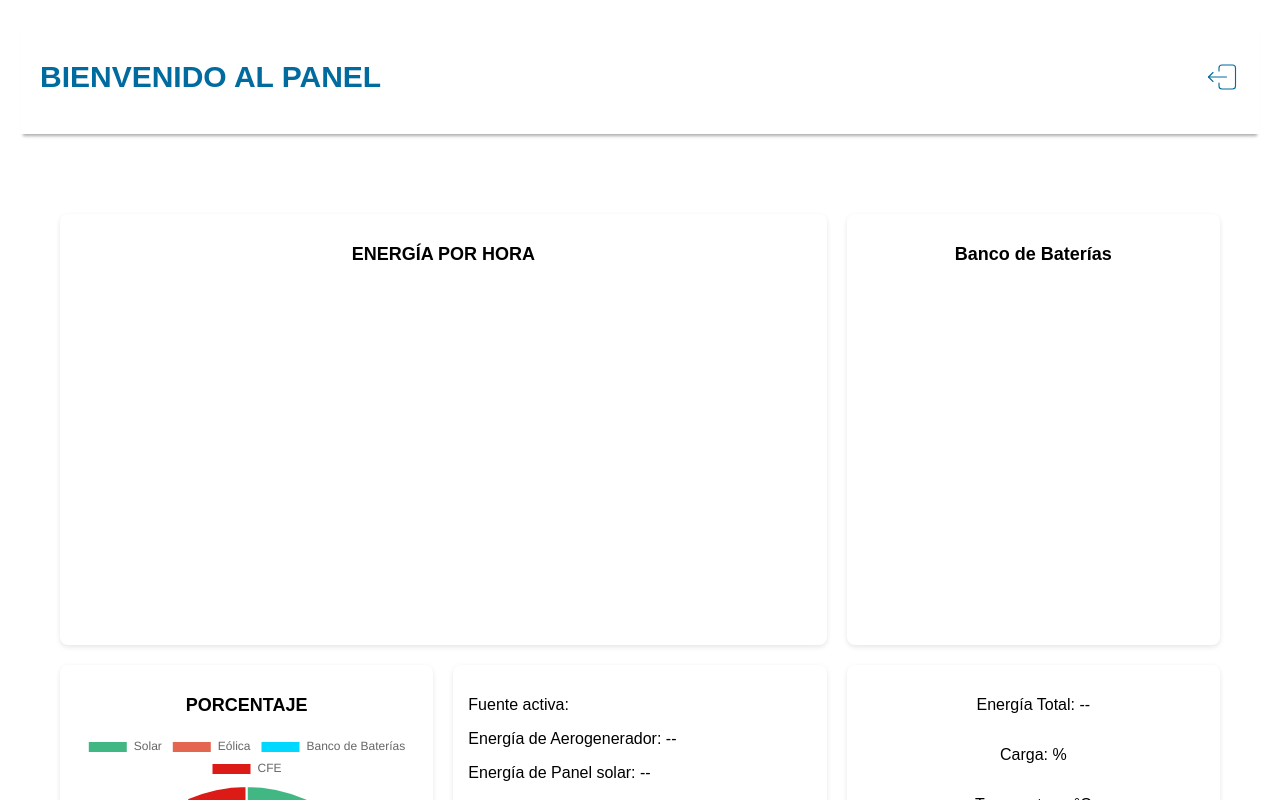
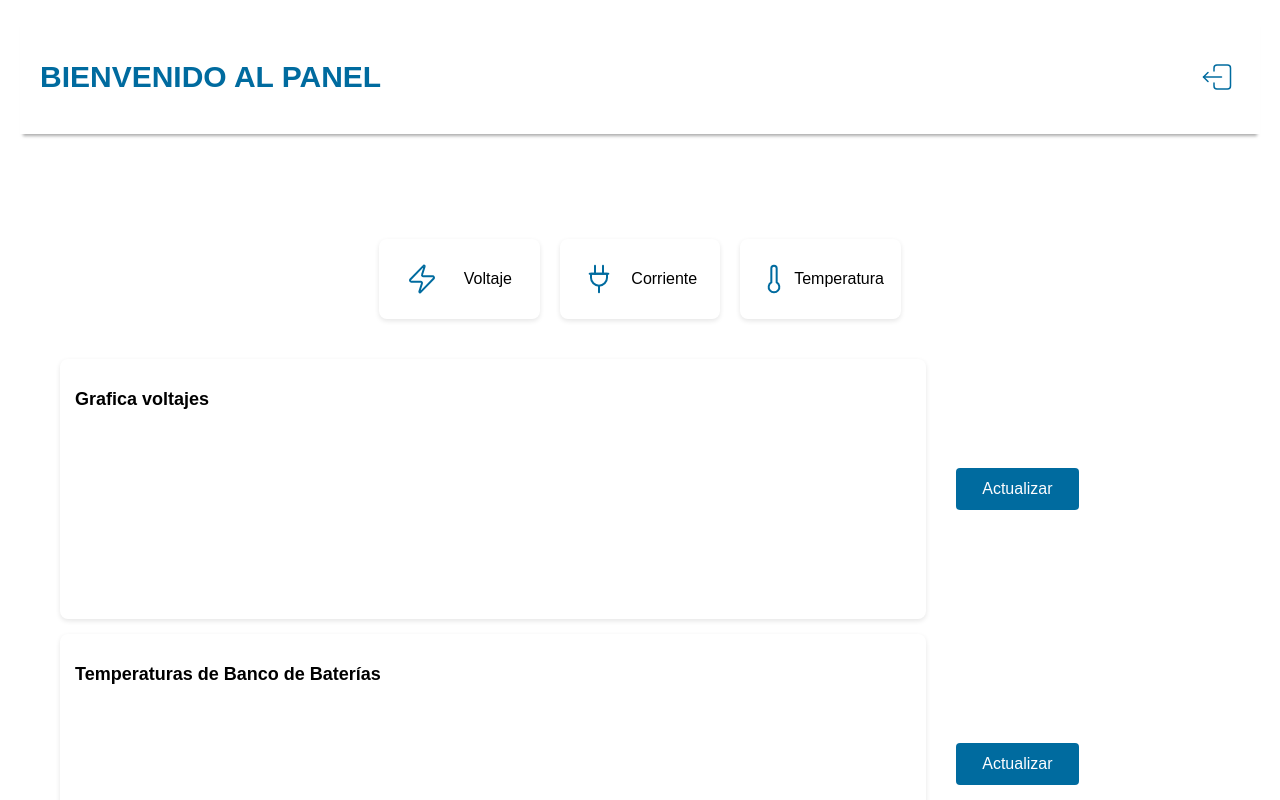
Before and after one commit to WolfMrDuck/Almeja, a Vue app in the folder frontend/: page /panel in a window 1280 px wide. Shown: the top 800 px of the page. Built offline with nearby package versions, Linux system fonts and the light colour scheme; sample sign-in values are in the browser's storage.

Commit message:
Se modificó la presentación del panel y se agregó el css correspondiente a la carpeta assets

```diff
--- /dev/null
+++ b/frontend/src/assets/panel.css
@@ -0,0 +1,164 @@
+body {
+    font-family: 'Arial', sans-serif;
+    background-color: #ffffff;
+    margin: 0;
+    padding: 0;
+  }
+
+  .contenedorGral {
+    padding: 20px;
+  }
+
+  .sombra{ /* www.cssmatic.com/box-shadow  -> para la sombra */
+    box-shadow: 0px 5px 3px -3px rgba(112,112,112,0.59);
+  }
+
+  .sombra-card {
+    box-shadow: 0 2px 5px rgba(0, 0, 0, 0.1);
+  }
+
+  .encabezado {
+    background: white;
+    /*border: #006B9F solid;  esto es solo para ver el borde*/
+    padding: 20px;
+    display: flex;
+    align-items: center;
+    justify-content: space-between;
+  }
+
+  .bienvenida {
+    color: #006B9F;
+    font-size: 30px;
+    font-weight: bold;
+  }
+
+  .panel {
+    /* border: #006B9F solid;esto es solo para ver el borde */
+    margin-top: 20px;
+    padding: 40px;
+  }
+
+  .contenedor {
+    width: 100%;
+    height: 100%;
+    justify-content: center;
+    align-items: flex-start;
+  }
+
+  .card {
+    /* background: white; */
+    /* border: #006B9F solid;esto es solo para ver el borde */
+    padding: 15px;
+    border-radius: 8px;
+    display: flex;
+  }
+
+  .icono {
+    width: 33.3%;
+    margin: 10px;
+    justify-content: space-around;
+    align-items: center;
+  }
+
+  .grid {
+    display: grid;
+    grid-template-columns: repeat(4, 1fr); /*las columnas miden lo mismo*/
+    grid-template-rows: 1fr 2fr 2fr; /*una de las filas es más pequeña que la otra*/
+    gap: 15px;
+    margin-top: 20px;
+  }
+
+  /*Para posicionar los cards*/
+  .g1{
+    grid-column: 2/4;
+    grid-row: 1/2;
+  }
+  .g2{
+    grid-column:1/4;
+    grid-row: 2/3;
+  }
+  .g3{
+    grid-column:4/5;
+    grid-row: 2/3;
+  }
+  .g4{
+    grid-column:1/4 ;
+    grid-row: 3/4;
+  }
+  .g5{
+    grid-column:4/5 ;
+    grid-row: 3/4;
+  }
+
+  .subtitle {
+    font-size: 18px;
+    font-weight: bold;
+    text-align: center;
+  }
+
+
+.boton-logout{
+    background-color: transparent;
+    border: none;
+    padding: 5px;
+    border-radius: 50%;
+    cursor: pointer;
+    transition: background-color 0.3s, transform 0.2s;
+    display: flex;
+    align-items: center;
+    justify-content: center;
+}
+
+.boton-logout svg {
+    transition: transform 0.2s, fill 0.3s;
+}
+
+.boton-logout:hover {
+    background-color: var(--color-primario-hover);
+    /*border: var(--color-primario) solid;*/
+    transform: scale(1.1);
+}
+
+.boton-logout:hover svg {
+    stroke: var(--color-blanco);
+}
+
+/*Media queries*/
+@media screen and (max-width: 768px) {
+  .grid{
+    grid-template-columns: 1fr;
+    grid-template-rows: auto;
+  }
+  .g1, .g2, .g3, .g4, .g5 {
+    grid-column: 1 / -1;
+    grid-row: auto;
+  }
+  .panel{
+    padding: 20px;
+  }
+  .g1{
+    flex-wrap: wrap;
+  }
+  .icono{
+    width: 100%;
+    margin: 5px 0;
+  }
+}
+
+@media screen and (max-width: 576px) {
+  .bienvenida {
+    font-size: 24px;
+  }
+  .encabezado {
+    padding: 15px;
+    flex-wrap: wrap;
+  }
+  .panel{
+    padding: 15px;
+  }
+  .icono{
+    width: 100%;
+    flex: none;
+    margin: 5px 0;
+  }
+}
--- a/frontend/src/views/Panel.vue
+++ b/frontend/src/views/Panel.vue
@@ -1,141 +1,115 @@
 <script setup>
   import GraficaLinea from '@/components/GraficaLinea.vue';
   import GraficaPastel from '@/components/GraficaPastel.vue';
-  //import BatteryIcon from "@/components/BatteryIcon.vue";
+  import "@/assets/panel.css"
+  import BotonBase from '@/components/BotonBase.vue';
 
 </script>
 
 <template>
     <div class="contenedorGral">
       <div class="encabezado sombra">
-          <h1 class="title">BIENVENIDO AL PANEL</h1>
-          <svg xmlns="http://www.w3.org/2000/svg" viewBox="0 0 24 24" fill="none" stroke=#006B9F stroke-linecap="round" stroke-linejoin="round" width="36" height="36" stroke-width="0.75">
-            <path d="M10 8v-2a2 2 0 0 1 2 -2h7a2 2 0 0 1 2 2v12a2 2 0 0 1 -2 2h-7a2 2 0 0 1 -2 -2v-2"></path>
-            <path d="M15 12h-12l3 -3"></path>
-            <path d="M6 15l-3 -3"></path>
-          </svg> <!-- este es el icono -->
-      </div>
+          <h1 class="bienvenida">BIENVENIDO AL PANEL</h1>
+          <button class="boton-logout">
+            <svg xmlns="http://www.w3.org/2000/svg"
+              viewBox="0 0 24 24"
+              fill="none"
+              stroke=#006B9F
+              stroke-linecap="round"
+              stroke-linejoin="round"
+              width="36"
+              height="36"
+              stroke-width="1">
+              <path d="M10 8v-2a2 2 0 0 1 2 -2h7a2 2 0 0 1 2 2v12a2 2 0 0 1 -2 2h-7a2 2 0 0 1 -2 -2v-2"></path>
+              <path d="M15 12h-12l3 -3"></path>
+              <path d="M6 15l-3 -3"></path>
+            </svg> <!-- logout -->
+          </button>
+      </div> <!-- fin del encabezado -->
 
       <div class="panel">
 
         <div class="grid">
+
           <div class="card g1">
-            <h2 class="subtitle">ENERGÍA POR HORA</h2>
-            <!-- <GraficaLinea /> -->
+            <div class="card sombra-card icono">
+              <svg xmlns="http://www.w3.org/2000/svg"
+                width="32"
+                height="32"
+                viewBox="0 0 24 24"
+                fill="none" stroke="#006b9f"
+                stroke-width="1.5"
+                stroke-linecap="round"
+                stroke-linejoin="round"
+                class="lucide lucide-zap-icon lucide-zap">
+                <path d="M4 14a1 1 0 0 1-.78-1.63l9.9-10.2a.5.5 0 0 1 .86.46l-1.92 6.02A1 1 0 0 0 13 10h7a1 1 0 0 1 .78 1.63l-9.9 10.2a.5.5 0 0 1-.86-.46l1.92-6.02A1 1 0 0 0 11 14z"/>
+              </svg>
+              <p>Voltaje</p>
+            </div>
+
+            <div class="card sombra-card icono">
+              <svg xmlns="http://www.w3.org/2000/svg"
+                width="32"
+                height="32"
+                viewBox="0 0 24 24"
+                fill="none"
+                stroke="#006b9f"
+                stroke-width="1.5"
+                stroke-linecap="round"
+                stroke-linejoin="round"
+                class="lucide lucide-plug2-icon lucide-plug-2">
+                <path d="M9 2v6"/>
+                <path d="M15 2v6"/>
+                <path d="M12 17v5"/>
+                <path d="M5 8h14"/>
+                <path d="M6 11V8h12v3a6 6 0 1 1-12 0Z"/>
+              </svg>
+              <p>Corriente</p>
+            </div>
+
+            <div class="card sombra-card icono">
+              <svg xmlns="http://www.w3.org/2000/svg"
+                width="32"
+                height="32"
+                viewBox="0 0 24 24"
+                fill="none"
+                stroke="#006b9f"
+                stroke-width="1.5"
+                stroke-linecap="round"
+                stroke-linejoin="round"
+                class="lucide lucide-thermometer-icon lucide-thermometer">
+                <path d="M14 4v10.54a4 4 0 1 1-4 0V4a2 2 0 0 1 4 0Z"/>
+              </svg>
+              <p>Temperatura</p>
+            </div>
           </div>
 
-          <div class="card g2">
-            <h2 class="subtitle">PORCENTAJE</h2>
-            <GraficaPastel />
+          <div class="card sombra-card g2">
+            <h2 class="subtitle">Grafica voltajes</h2>
+            <!-- <GraficaPastel /> -->
+             <!-- <GraficaLinea /> -->
           </div>
 
           <div class="card g3">
-            <p>Fuente activa:</p>
-            <p> Energía de Aerogenerador: -- </p>
-            <p> Energía de Panel solar: -- </p>
-            <p> Energía Total generada: -- </p>
+            <div class="contenedor">
+              <BotonBase tipo="primario" tamano="grande">
+                Actualizar
+              </BotonBase>
+            </div>
           </div>
 
-          <div class="card battery-icon">
-            <h2 class="subtitle">Banco de Baterías</h2>
-            <!-- <BatteryIcon /> -->
+          <div class="card sombra-card g4">
+            <h2 class="subtitle">Temperaturas de Banco de Baterías</h2>
           </div>
-          <div class="card battery-card">
-            <p> Energía Total: -- </p>
-            <p> Carga: % </p>
-            <p> Temperatura: °C </p>
-            <p> Estado operativo: Inactivo </p>
+
+          <div class="card g5">
+            <div class="contenedor">
+              <BotonBase tipo="primario" tamano="grande">
+                Actualizar
+              </BotonBase>
+            </div>
           </div>
-        </div>
+        </div> <!-- Fin div grid -->
       </div> <!-- fin div panel -->
-    </div>
+    </div> <!-- Fin del contenedor general -->
 </template>
-
-<style>
-  body {
-    font-family: 'Arial', sans-serif;
-    background-color: #ffffff;
-    margin: 0;
-    padding: 0;
-  }
-
-  .contenedorGral {
-    padding: 20px;
-  }
-
-  .sombra{ /* www.cssmatic.com/box-shadow  -> para la sombra */
-    -webkit-box-shadow: 0px 5px 3px -3px rgba(112,112,112,0.59);
-    -moz-box-shadow: 0px 5px 3px -3px rgba(112,112,112,0.59);
-    box-shadow: 0px 5px 3px -3px rgba(112,112,112,0.59);
-  }
-
-  .encabezado {
-    background: white;
-    /*border: #006B9F solid;  esto es solo para ver el borde*/
-    padding: 20px;
-    display: flex;
-    align-items: center;
-    justify-content: space-between;
-  }
-
-  .title {
-    color: #006B9F;
-    font-size: 30px;
-    font-weight: bold;
-  }
-
-  .panel {
-    /* border: #006B9F solid;esto es solo para ver el borde */
-    margin-top: 20px;
-    padding: 40px;
-  }
-
-  .grid {
-    display: grid;
-    grid-template-columns: repeat(3, 1fr);
-    grid-template-rows: repeat(2, 1fr);
-    gap: 20px;
-    margin-top: 20px;
-  }
-
-  .card {
-    /* background: white; */
-    /* border: #006B9F solid;esto es solo para ver el borde */
-    padding: 15px;
-    border-radius: 8px;
-    box-shadow: 0 2px 5px rgba(0, 0, 0, 0.1);
-  }
-
-  .g1{
-    grid-column: 1/3;
-    grid-row: 1/2;
-  }
-  .g2{
-    grid-column:1/2;
-    grid-row: 2/3;
-  }
-  .g3{
-    grid-column:2/3;
-    grid-row: 2/3;
-  }
-
-  .subtitle {
-    font-size: 18px;
-    font-weight: bold;
-    text-align: center;
-  }
-
-  .battery-icon {
-    grid-column: 3/4;
-    grid-row: 1/2;
-  }
-
-  .battery-card {
-    display: flex;
-    flex-direction: column;
-    align-items: center;
-    grid-column: 3/4;
-    grid-row: 2/3;
-  }
-
-</style>
```
